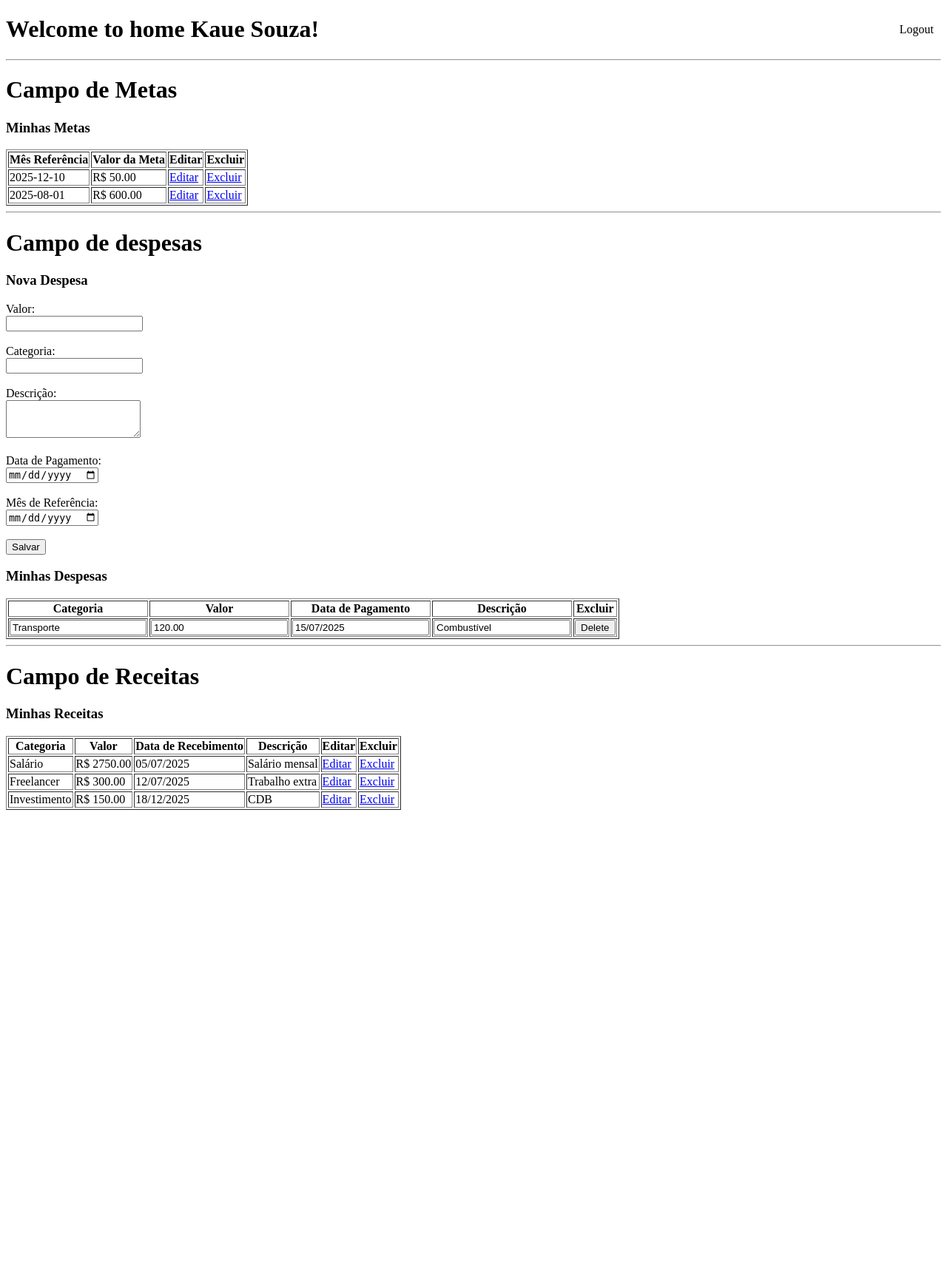
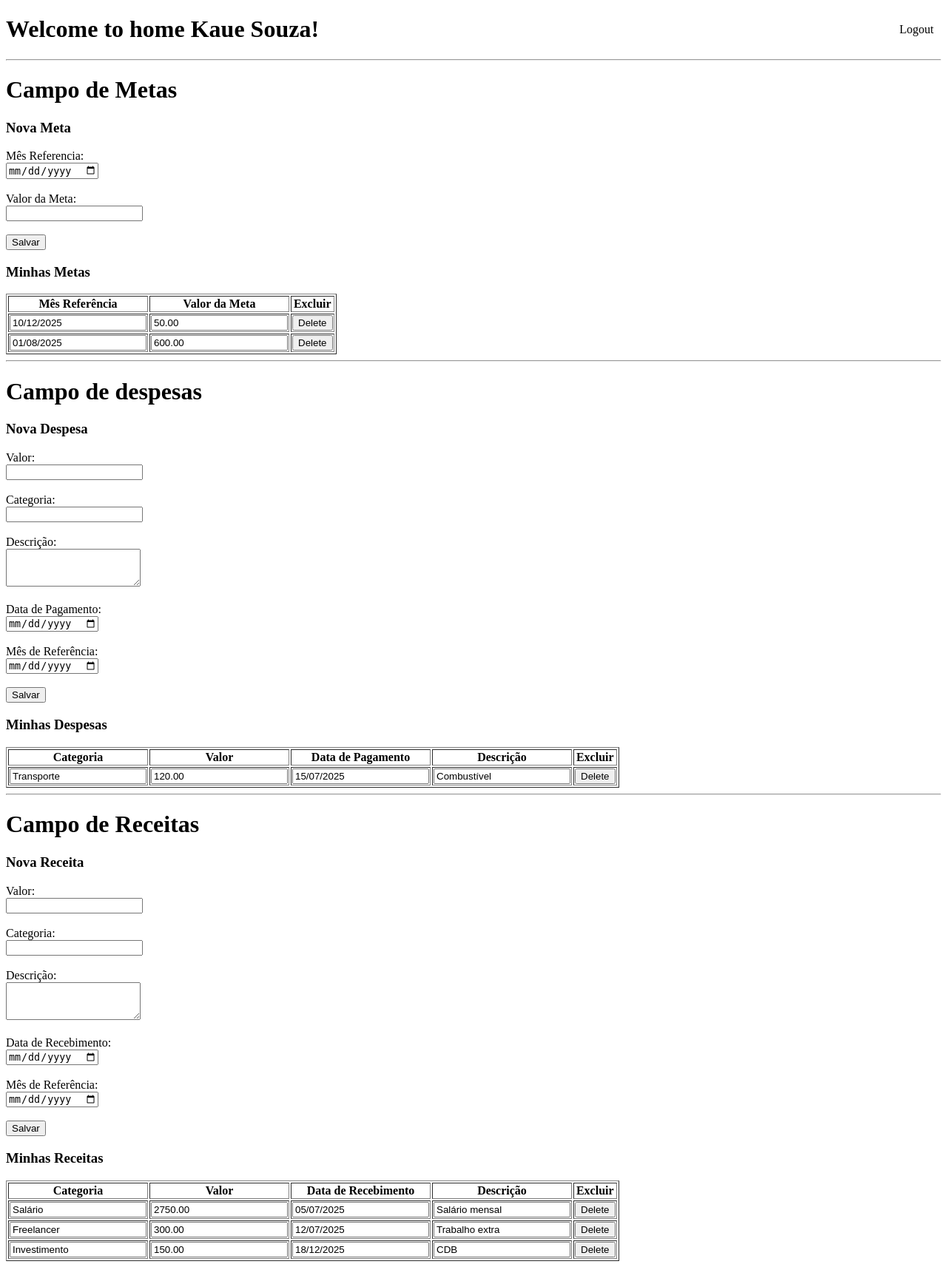
Before and after one commit to kaue-souza7/control, a Flask app: page / in a window 1280 px wide. Shown: the whole page at 74% size. Before the commit the page ends 1095 px from the top, so only its background shows below. Run offline with Flask 3, Linux system fonts and the light colour scheme; a user stored in the database is signed in.

Commit message:
[feat] creating crud for "metas" and "receitas"

```diff
--- a/templates/home.html
+++ b/templates/home.html
@@ -17,21 +17,52 @@
         <hr>
         <h1>Campo de Metas</h1>
 
+        <h3>Nova Meta</h3>
+
+
+        <form action="{{ url_for('criar_meta') }}" method="post">
+            <label for="mes_referenciaForm">Mês Referencia:</label><br>
+            <input type="date"  name="mes_referenciaForm" id="mes_referenciaForm" required><br><br>
+
+            <label for="valor_metaForm">Valor da Meta:</label><br>
+            <input type="number" step="100" name="valor_metaForm" id="valor_metaForm" required><br><br>
+
+
+
+            <button type="submit">Salvar</button>
+        </form>
+
 
         <h3>Minhas Metas</h3>
         <table border="1">
             <tr>
                 <th>Mês Referência</th>
                 <th>Valor da Meta</th>
-                <th>Editar</th>
                 <th>Excluir</th>
             </tr>
             {% for meta in metas %}
                 <tr>
-                    <td>{{ meta.mes_referencia }}</td>
-                    <td>R$ {{ "%.2f"|format(meta.valor_meta) }}</td>
-                    <td><a href="#">Editar</a></td>
-                    <td><a href="#">Excluir</a></td>
+
+                    <td>
+                        <form action="/update/{{ meta.id }}/mes_referencia" method="post">
+                            <input type="text" name="mes_referenciaForm" value="{{meta.mes_referencia.strftime('%d/%m/%Y') }}">
+                        </form>
+                    </td>
+
+                    <td>
+                        <form action="/update/{{ meta.id }}/valor_meta" method="post">
+                            <input type="text" name="valor_metaForm" value="{{ '%.2f'|format(meta.valor_meta) }}">
+                        </form>
+                    </td>
+
+
+
+                    <td>
+                        <form action="/delete/{{ meta.id }}/m" method="post">
+                            <button type="submit">Delete</button>
+                        </form>
+                    </td>
+
                 </tr>
             {% else %}
                 <tr>
@@ -39,6 +70,9 @@
                 </tr>
             {% endfor %}
         </table>
+
+
+
 
 
 
@@ -52,7 +86,7 @@
 
         <form action="{{ url_for('criar_despesa') }}" method="post">
             <label for="valorForm">Valor:</label><br>
-            <input type="number" step="0.01" name="valorForm" id="valorForm" required><br><br>
+            <input type="number" step="100" name="valorForm" id="valorForm" required><br><br>
 
             <label for="categoriaForm">Categoria:</label><br>
             <input type="text" name="categoriaForm" id="categoriaForm" required><br><br>
@@ -129,6 +163,28 @@
         <hr>
         <h1>Campo de Receitas</h1>
 
+        <h3>Nova Receita</h3>
+
+        <form action="{{ url_for('criar_receita') }}" method="post">
+            <label for="valorForm">Valor:</label><br>
+            <input type="number" step="100" name="valorForm" id="valorForm" required><br><br>
+
+            <label for="categoriaForm">Categoria:</label><br>
+            <input type="text" name="categoriaForm" id="categoriaForm" required><br><br>
+
+            <label for="descricaoForm">Descrição:</label><br>
+            <textarea name="descricaoForm" id="descricaoForm" rows="3"></textarea><br><br>
+
+            <label for="data_recebimentoForm">Data de Recebimento:</label><br>
+            <input type="date" name="data_recebimentoForm" id="data_recebimentoForm" required><br><br>
+
+            <label for="mes_referenciaForm">Mês de Referência:</label><br>
+            <input type="date" name="mes_referenciaForm" id="mes_referenciaForm" required><br><br>
+
+            <button type="submit">Salvar</button>
+        </form>
+
+
 
         <h3>Minhas Receitas</h3>
         <table border="1">
@@ -137,17 +193,40 @@
                 <th>Valor</th>
                 <th>Data de Recebimento</th>
                 <th>Descrição</th>
-                <th>Editar</th>
                 <th>Excluir</th>
             </tr>
             {% for receita in receitas %}
                 <tr>
-                    <td>{{ receita.categoria }}</td>
-                    <td>R$ {{ "%.2f"|format(receita.valor) }}</td>
-                    <td>{{ receita.data_recebimento.strftime('%d/%m/%Y') }}</td>
-                    <td>{{ receita.descricao }}</td>
-                    <td><a href="#">Editar</a></td>
-                    <td><a href="#">Excluir</a></td>
+                    <td>
+                        <form action="/update/{{receita.id }}/categoria/r" method="post">
+                            <input type="text" name="categoriaForm" value="{{receita.categoria}}">
+                        </form>
+                    </td>
+
+                    <td>
+                        <form action="/update/{{receita.id }}/valor/r" method="post">
+                            <input type="text" name="valorForm" value="{{ '%.2f'|format(receita.valor) }}">
+                        </form>
+                    </td>
+
+                    <td>
+                        <form action="/update/{{receita.id }}/data_recebimento/r" method="post">
+                            <input type="text" name="data_recebimentoForm" value="{{receita.data_recebimento.strftime('%d/%m/%Y') }}">
+                        </form>
+                    </td>
+
+                    <td>
+                        <form action="/update/{{receita.id }}/descricao/r" method="post">
+                            <input type="text" name="descricaoForm" value="{{ receita.descricao }}">
+                        </form>
+                    </td>
+
+                    <td>
+                        <form action="/delete/{{ receita.id }}/r" method="post">
+                            <button type="submit">Delete</button>
+                        </form>
+                    </td>
+
                 </tr>
             {% else %}
                 <tr>
--- a/views.py
+++ b/views.py
@@ -4,6 +4,8 @@ from flask_login import LoginManager, login_user, login_required, logout_user, c
 from models import User, Despesa, Receita, MetaPoupanca
 from db import db
 import hashlib
+from datetime import datetime
+
 
 
 
@@ -96,12 +98,66 @@ def logout():
 
 
 
-# //////////////     CRUD RECEITAS     /////////////
 
 
-from datetime import datetime
+# //////////////     CRUD METAS     /////////////
 
-@app.route('/create', methods=['POST'])
+
+@app.route('/create/meta', methods=['POST'])
+@login_required
+def criar_meta():
+    user = current_user.id
+    mes = datetime.strptime(request.form['mes_referenciaForm'], "%Y-%m-%d").date()
+    valor = request.form['valor_metaForm']
+
+    nova_meta = MetaPoupanca(usuario_id=user, mes_referencia=mes, valor_meta=valor)
+
+    db.session.add(nova_meta)
+    db.session.commit()
+
+    return redirect(url_for('home'))
+
+
+@app.route('/delete/<int:meta_id>/m', methods=['POST'])
+@login_required
+def delete_meta(meta_id):
+    meta = MetaPoupanca.query.get(meta_id)
+
+    if meta:
+        db.session.delete(meta)
+        db.session.commit()
+
+    return redirect(url_for('home'))
+
+
+@app.route('/update/<int:meta_id>/<string:column>', methods=['POST'])
+@login_required
+def update_meta(meta_id, column):
+    meta = MetaPoupanca.query.get(meta_id)
+
+    if column == 'mes_referencia':
+        data_str = request.form['mes_referenciaForm']  # '2025-07-01' vindo do input
+        data_obj = datetime.strptime(data_str, "%d/%m/%Y").date()
+        meta.mes_referencia = data_obj
+        db.session.commit()
+
+    elif column == 'valor_meta':
+        valor = request.form['valor_metaForm']
+        meta.valor_meta = valor
+        db.session.commit()
+
+
+    return redirect(url_for('home'))
+
+
+
+
+
+# //////////////     CRUD DESPESAS     /////////////
+
+
+
+@app.route('/create/despesa', methods=['POST'])
 @login_required
 def criar_despesa():
     user = current_user.id
@@ -141,21 +197,100 @@ def update_despesa(despesa_id, column):
         despesa.categoria = request.form['categoriaForm']
         db.session.commit()
 
-    if column == 'valor':
+    elif column == 'valor':
         despesa.valor = request.form['valorForm']
         db.session.commit()
 
-    if column == 'data_pagamento':
+    elif column == 'data_pagamento':
         data_str = request.form['data_pagamentoForm']  # '2025-07-01' vindo do input
         data_obj = datetime.strptime(data_str, "%d/%m/%Y").date()
         despesa.data_pagamento = data_obj
         db.session.commit()
 
-    if column == 'descricao':
+    elif column == 'descricao':
         despesa.descricao = request.form['descricaoForm']
         db.session.commit()
+
+    else: return 'Inválido!'
 
 
 
 
     return redirect(url_for('home'))
+
+
+
+
+
+
+
+# //////////////     CRUD RECEITAS     /////////////
+
+
+@app.route('/create/receita', methods=['POST'])
+@login_required
+def criar_receita():
+    user = current_user.id
+    valor = request.form['valorForm']
+    categoria = request.form['categoriaForm']
+    descricao = request.form['descricaoForm']
+    data_recebimento = datetime.strptime(request.form['data_recebimentoForm'], "%Y-%m-%d").date()
+    mes_referencia = datetime.strptime(request.form['mes_referenciaForm'], "%Y-%m-%d").date()
+
+    # falta validar dados do fomrs, verificar se ja existe
+
+    nova_receita = Receita(
+        usuario_id=user,
+        valor=valor,
+        categoria=categoria,
+        descricao=descricao,
+        data_recebimento=data_recebimento,
+        mes_referencia=mes_referencia
+    )
+
+    db.session.add(nova_receita)
+    db.session.commit()
+
+    return redirect(url_for('home'))
+
+
+@app.route('/delete/<int:receita_id>/r', methods=['POST'])
+def delete_receita(receita_id):
+    receita = Receita.query.get(receita_id)
+
+    if receita:
+        db.session.delete(receita)
+        db.session.commit()
+
+    return redirect(url_for('home'))
+
+
+
+@app.route('/update/<int:receita_id>/<string:column>/r', methods=['POST'])
+def update_receita(receita_id, column):
+    receita = Receita.query.get(receita_id)
+
+    if column == 'categoria':
+        receita.categoria = request.form['categoriaForm']
+        db.session.commit()
+
+    elif column == 'valor':
+        receita.valor = request.form['valorForm']
+        db.session.commit()
+
+    elif column == 'data_recebimento':
+        data_str = request.form['data_recebimentoForm']  # '2025-07-01' vindo do input
+        data_obj = datetime.strptime(data_str, "%d/%m/%Y").date()
+        receita.data_recebimento = data_obj
+        db.session.commit()
+
+    elif column == 'descricao':
+        receita.descricao = request.form['descricaoForm']
+        db.session.commit()
+
+    else: return 'Inválido!'
+
+
+
+
+    return redirect(url_for('home'))
```
Also changed, not shown: instance/database.db.
